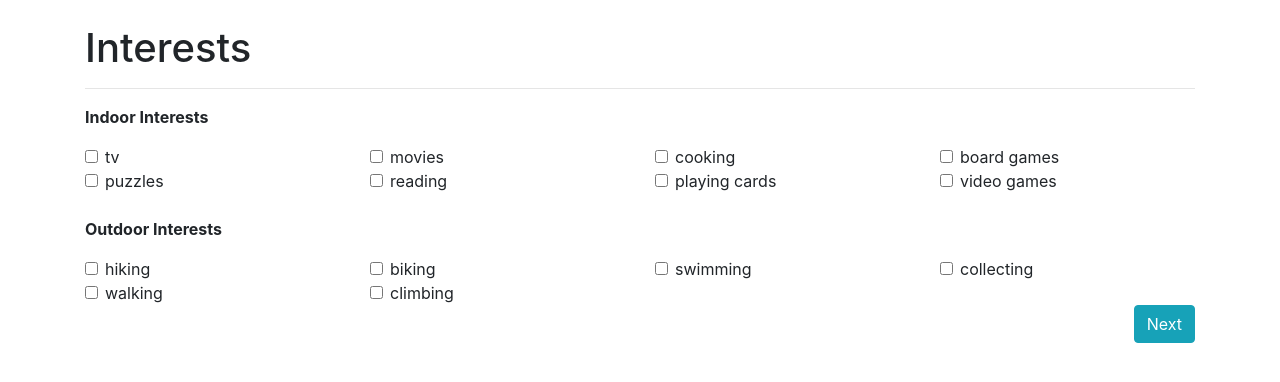
After one commit to jcigama/dating, a PHP site: page /views/interests.html in a window 1280 px wide. The commit adds this page. Shown: the top 382 px of the page. Run offline with PHP 8.4, Linux system fonts and the light colour scheme.

Commit message:
added interests, personal-info, profile, and summary pages

```diff
--- /dev/null
+++ b/views/interests.html
@@ -0,0 +1,111 @@
+<!DOCTYPE html>
+<html lang="en">
+<head>
+    <meta charset="UTF-8">
+    <title>Gods & Goddesses | Interests</title>
+    <link href="https://stackpath.bootstrapcdn.com/bootstrap/4.3.1/css/bootstrap.min.css" rel="stylesheet">
+
+</head>
+<body>
+    <div class="container">
+        <br>
+        <h1>Interests</h1>
+        <hr>
+            <form>
+                <div class="row">
+                    <!-- column 1 -->
+                    <div class="col">
+                        <p><strong>Indoor Interests</strong></p>
+                        <div class="form-check">
+                            <input class="form-check-input" type="checkbox" id="tv" value="tv">
+                            <label class="form-check-label" for="tv">tv</label>
+                        </div>
+                        <div class="form-check ">
+                            <input class="form-check-input" type="checkbox" id="puzzles" value="puzzles">
+                            <label class="form-check-label" for="puzzles">puzzles</label>
+                        </div>
+
+                        <br>
+
+                        <p><strong>Outdoor Interests</strong></p>
+                        <div class="form-check">
+                            <input class="form-check-input" type="checkbox" id="hiking" value="tv">
+                            <label class="form-check-label" for="hiking">hiking</label>
+                        </div>
+                        <div class="form-check">
+                            <input class="form-check-input" type="checkbox" id="walking" value="walking">
+                            <label class="form-check-label" for="walking">walking</label>
+                        </div>
+                    </div>
+
+                    <!-- column 2 -->
+                    <div class="col">
+                        <p><br></p>
+                        <div class="form-check">
+                            <input class="form-check-input" type="checkbox" id="movies" value="movies">
+                            <label class="form-check-label" for="movies">movies</label>
+                        </div>
+                        <div class="form-check">
+                            <input class="form-check-input" type="checkbox" id="reading" value="reading">
+                            <label class="form-check-label" for="reading">reading</label>
+                        </div>
+
+                        <p><br><br></p>
+
+                        <div class="form-check">
+                            <input class="form-check-input" type="checkbox" id="biking" value="biking">
+                            <label class="form-check-label" for="biking">biking</label>
+                        </div>
+                        <div class="form-check">
+                            <input class="form-check-input" type="checkbox" id="climbing" value="climbing">
+                            <label class="form-check-label" for="climbing">climbing</label>
+                        </div>
+                    </div>
+
+                    <!-- column 3 -->
+                    <div class="col">
+                        <p><br></p>
+                        <div class="form-check">
+                            <input class="form-check-input" type="checkbox" id="cooking" value="cooking">
+                            <label class="form-check-label" for="cooking">cooking</label>
+                        </div>
+                        <div class="form-check">
+                            <input class="form-check-input" type="checkbox" id="cards" value="cards">
+                            <label class="form-check-label" for="cards">playing cards</label>
+                        </div>
+
+                        <p><br><br></p>
+
+                        <div class="form-check">
+                            <input class="form-check-input" type="checkbox" id="swimming" value="swimming">
+                            <label class="form-check-label" for="swimming">swimming</label>
+                        </div>
+                    </div>
+
+                    <!-- column 4 -->
+                    <div class="col">
+                        <p><br></p>
+                        <div class="form-check">
+                            <input class="form-check-input" type="checkbox" id="boardgames" value="boardgames">
+                            <label class="form-check-label" for="boardgames">board games</label>
+                        </div>
+                        <div class="form-check">
+                            <input class="form-check-input" type="checkbox" id="videogames" value="videogames">
+                            <label class="form-check-label" for="videogames">video games</label>
+                        </div>
+
+                        <p><br><br></p>
+
+                        <div class="form-check">
+                            <input class="form-check-input" type="checkbox" id="collecting" value="collecting">
+                            <label class="form-check-label" for="collecting">collecting</label>
+                        </div>
+                    </div>
+                </div>
+            </form>
+            <div class="text-right">
+                <a href="personal"><button class="btn btn-info" type="submit" >Next</button></a>
+            </div>
+    </div>
+</body>
+</html>
```
Also changed, not shown: index.php (+7 -0 lines), views/home.html (+6 -10 lines), views/personal-info.html (added, +60 -0 lines), views/profile.html (added, +52 -0 lines), views/summary.html (added, +10 -0 lines), images/dating.jpg (deleted).
